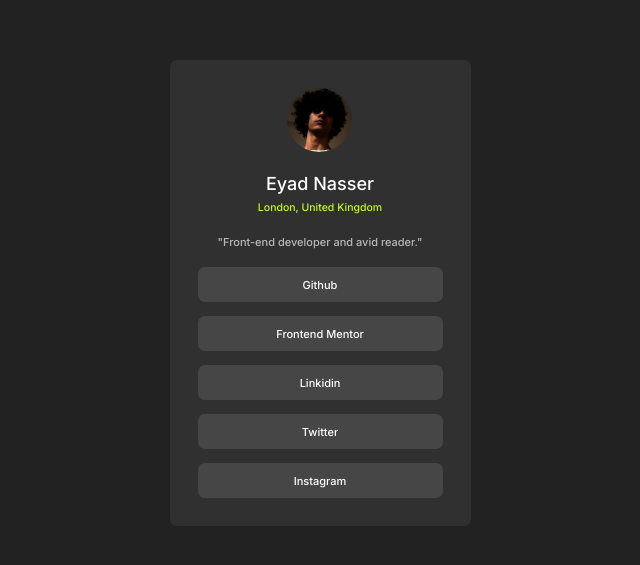
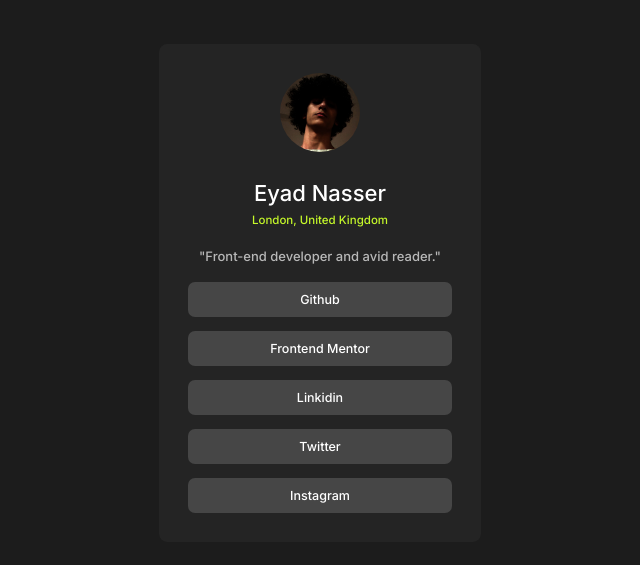
Before and after one commit to eyad-sc16/social-links-profile-card, a plain HTML site: page index.html in a window 1280 px wide. Shown: the part 107-672 px from the top of the page, without its empty margins (320-960 px from the left). Drawn offline with Linux system fonts and the light colour scheme.

Commit message:
make card biger than last updataes

```diff
--- a/Css/desktop-design.css
+++ b/Css/desktop-design.css
@@ -14,14 +14,13 @@ main,
 
 .card {
   background-color: var(--cardBackground);
-  width: 21.5rem;
-  max-width: 380px;
+  width: 23rem;
   display: flex;
   align-items: center;
   justify-content: center;
   flex-direction: column;
-  padding: 2rem;
-  border-radius: 0.5rem;
+  padding: 2.1rem;
+  border-radius: 0.6rem;
   gap: 0.5rem;
 }
 
@@ -33,17 +32,17 @@ main,
 
 .profile {
   flex-direction: column;
-  gap: 1.3rem;
+  gap: 1.8rem;
   margin-bottom: 0.5rem;
 }
 
 .profile-picture img {
-  width: 65px;
+  width: 80px;
   border-radius: 50%;
 }
 
 .profile-name p {
-  font-size: 18px;
+  font-size: 22px;
   font-weight: 500;
   color: var(--accountName);
 }
@@ -55,7 +54,7 @@ main,
 .location p {
   font-weight: 500;
   color: var(--reactColor);
-  font-size: 10.5px;
+  font-size: 11.5px;
 }
 
 .bio {
@@ -65,7 +64,7 @@ main,
 }
 
 .bio p {
-  font-size: 11px;
+  font-size: 13px;
   color: var(--bio);
   font-weight: 500;
 }
@@ -83,7 +82,7 @@ main,
 .links div {
   background-color: var(--linksBackground);
   width: 100%;
-  height: 35px;
+  height: 2.5rem;
   border-radius: 0.5rem;
   display: flex;
   align-items: center;
@@ -91,7 +90,7 @@ main,
 }
 .links p {
   color: var(--buttonsText);
-  font-size: 11px;
+  font-size: 12.5px;
   font-weight: 500;
 }
 .links div:hover {
--- a/Css/general.css
+++ b/Css/general.css
@@ -15,8 +15,8 @@ body {
 }
 
 :root {
-  --backBround: #222222;
-  --cardBackground: #303030;
+  --backBround: #1c1c1c;
+  --cardBackground: #242424;
   --linksBackground: #464646;
   --accountName: #ffffff;
   --buttonsText: #ffffff;
```
